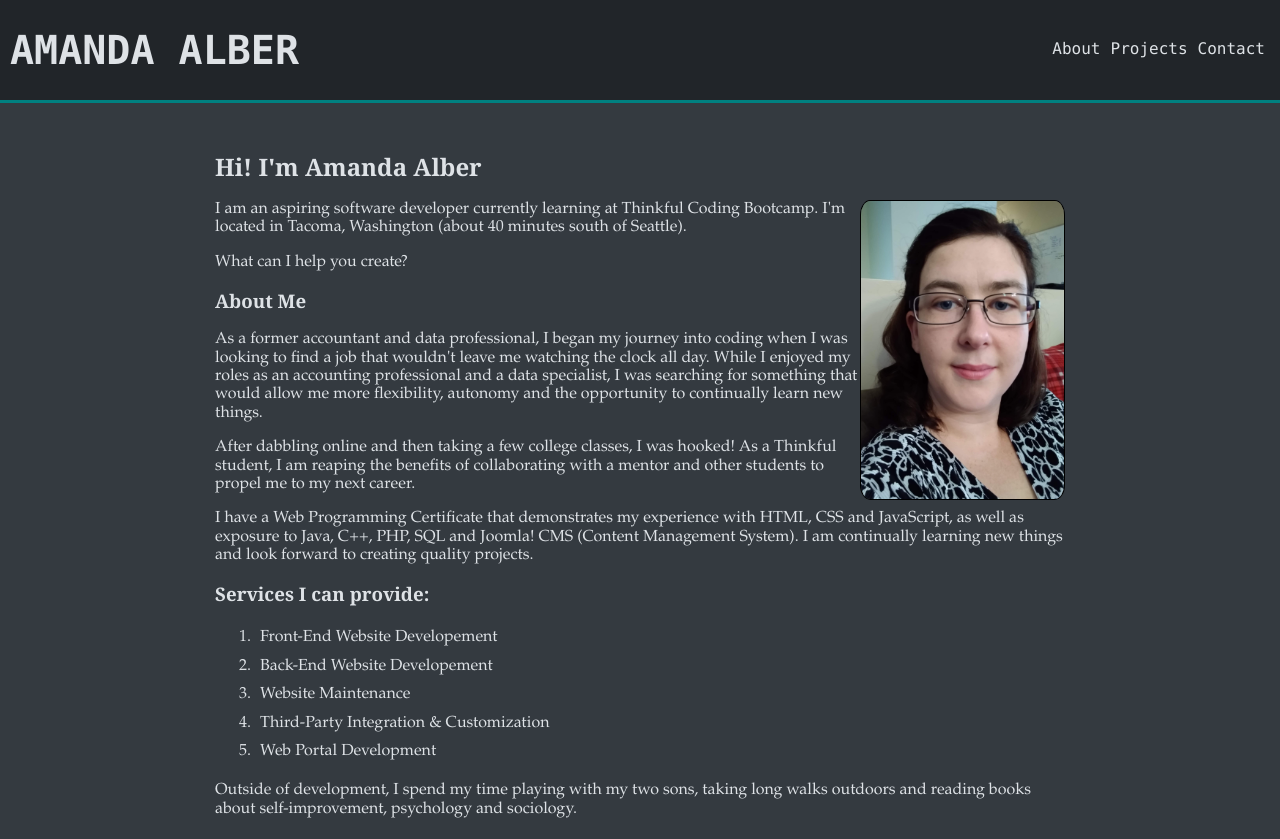
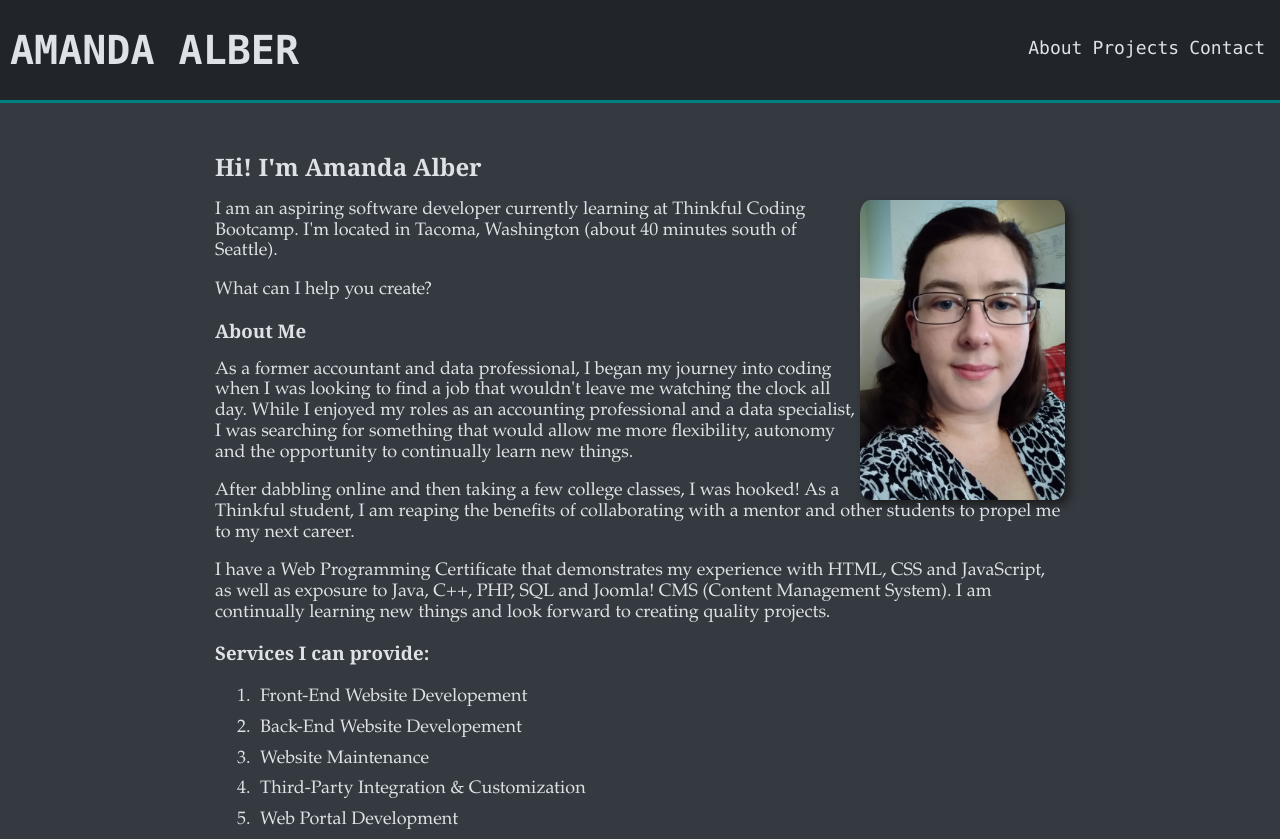
Before and after one commit to mandyalber/my-portfolio, a plain HTML site: page about.html in a window 1280 px wide. Shown: the top 839 px of the page. Drawn offline with nearby package versions, Linux system fonts and the light colour scheme.

Commit message:
fix flex formats

```diff
--- a/about.html
+++ b/about.html
@@ -13,15 +13,15 @@
 <body>
     <header id="top" class="group"><!-- assigns id to be used in anchor link -->
         <div class="item">
-          <h1><a href="/index.html" class="heading">Amanda Alber</a></h1>
+          <h1><a href="/index" class="heading">Amanda Alber</a></h1>
         </div>
         <div class="item">
           <!--Use Responsive Navigation-->
           <nav>
             <ul> <!-- links to each section below -->
-              <li><a href="/about.html" class="navlinks">About</a></li>
-              <li><a href="/projects.html" class="navlinks">Projects</a></li>
-              <li><a href="/contact.html" class="navlinks">Contact</a></li>
+              <li><a href="/about" class="navlinks">About</a></li>
+              <li><a href="/projects" class="navlinks">Projects</a></li>
+              <li><a href="/contact" class="navlinks">Contact</a></li>
             </ul>
           </nav>
         </div>
--- a/style.css
+++ b/style.css
@@ -42,7 +42,9 @@ header nav ul {
 
 a.navlinks:link {color:#dee2e6; }
 a.navlinks:hover {color:#212529; }
-
+.active {
+  border-bottom: 3px solid teal;;
+}
 
 main {
   max-width: 850px;
@@ -55,13 +57,14 @@ footer {
   background-color: #212529;
   padding: 15px;
   color: #dee2e6;
-
   left: 0;
   bottom: 0;
   width: 100%;
+  border-top: 3px solid teal;
 }
 
 footer p {
+    font-size: 14px;
     font-family: 'Consolas','Monaco','Andale Mono','Ubuntu Mono',monospace;
 }
 
@@ -77,7 +80,7 @@ h4 {
 
 p, li, form {
   color: #dee2e6;
-  font-size: 16px;
+  font-size: 18px;
   font-family: 'Garamond', sans-serif;
 }
 
@@ -114,15 +117,14 @@ code {
 
 img.portrait {
   border-radius: 5%;
-  border: 1px solid black;
+  box-shadow: 5px 5px 8px rgb(31, 30, 30);
   height: 300px;
   width: 205px;
   float: right;
 }
 
 img {
-  width: 400px;
-  height: 300px;
+  max-width: 100%;
   border-radius: 10px;
 }
 
@@ -206,9 +208,14 @@ button {
     flex-flow: row wrap;
   }
 
+  img {
+    max-width: 400px;
+    width: 400px;
+    height: 300px;
+  }
+
   pre {
     font-size: 16px;
-
   }
 
-}*/
+}
```
Also changed, not shown: contact.html (+5 -5 lines), index.html (+4 -4 lines), projects.html (+4 -4 lines).
